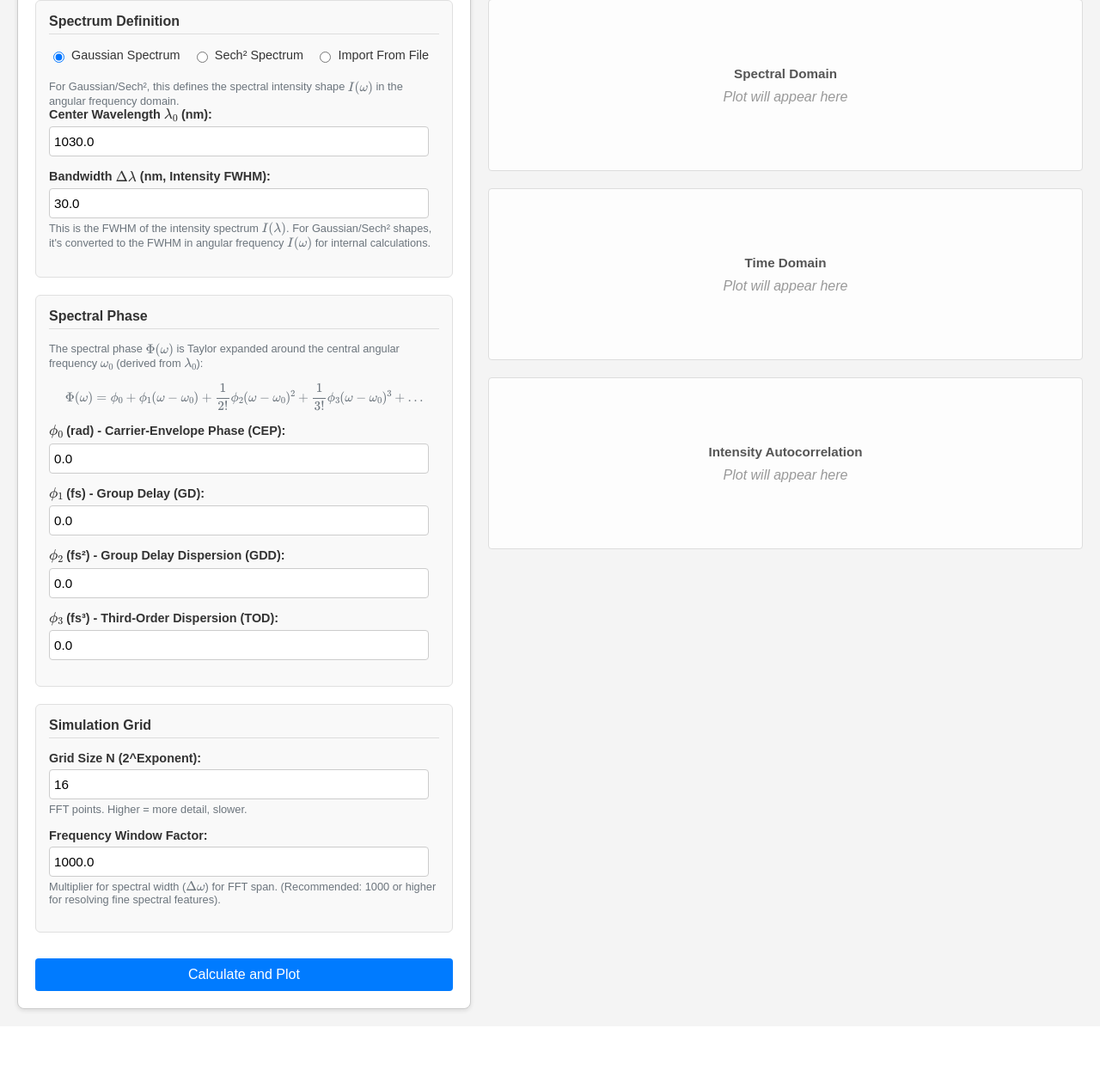
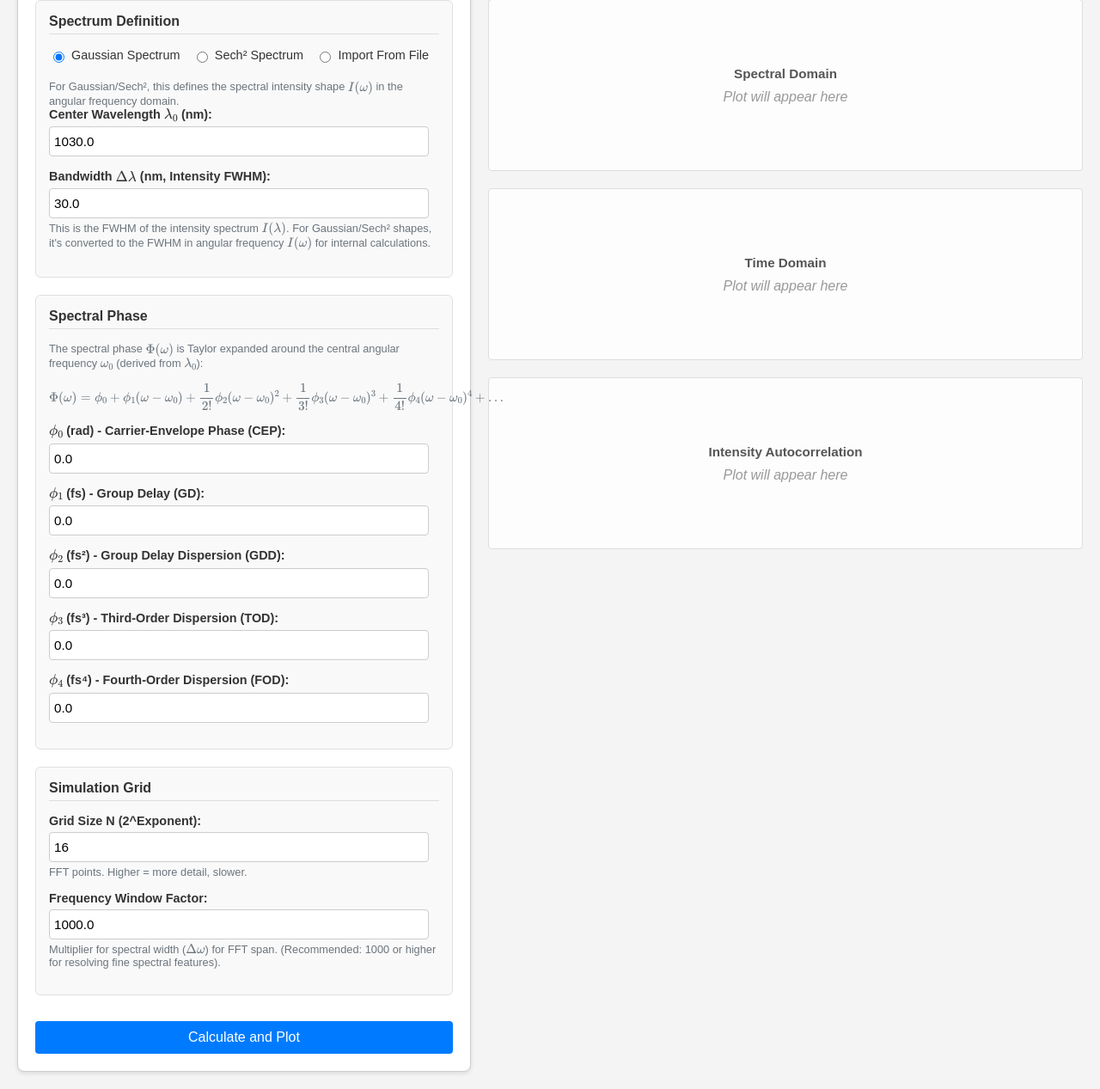
Before and after one commit to physicify-simulab/PulseDispersionAnalyzer, a Flask app: page /tool in a window 1280 px wide. Shown: the part 201-1468 px from the top of the page at 86% size. Before the commit the page ends 1381 px from the top, so only its background shows below. Run offline with Flask 3, Linux system fonts and the light colour scheme; some libraries are stand-ins or nearby versions.

Commit message:
adding FOD

```diff
--- a/app.py
+++ b/app.py
@@ -35,6 +35,7 @@ DEFAULT_PARAMS = {
     "phi1": 0.0,
     "phi2": 0.0,
     "phi3": 0.0,
+    "phi4": 0.0, # Added fourth-order dispersion
     "N_exponent": 16,
     "freq_window_factor": 1000.0,
     "cropping_fwhm_multiplier": 4.0
@@ -242,6 +243,7 @@ def calculate():
             "phi1": form_data.get('phi1', DEFAULT_PARAMS['phi1'], type=float),
             "phi2": form_data.get('phi2', DEFAULT_PARAMS['phi2'], type=float),
             "phi3": form_data.get('phi3', DEFAULT_PARAMS['phi3'], type=float),
+            "phi4": form_data.get('phi4', DEFAULT_PARAMS['phi4'], type=float), # Added fourth-order
             "N_exponent": n_exponent, # Use the (potentially unlimited locally) n_exponent
             "freq_window_factor": form_data.get('freq_window_factor', DEFAULT_PARAMS['freq_window_factor'], type=float)
         }
--- a/templates/index.html
+++ b/templates/index.html
@@ -111,7 +111,7 @@
                     <div class="parameter-section">
                         <h3>Spectral Phase</h3>
                         <small>The spectral phase \(\Phi(\omega)\) is Taylor expanded around the central angular frequency \(\omega_0\) (derived from \(\lambda_0\)):<br>
-                        $$\Phi(\omega) = \phi_0 + \phi_1 (\omega - \omega_0) + \frac{1}{2!} \phi_2 (\omega - \omega_0)^2 + \frac{1}{3!} \phi_3 (\omega - \omega_0)^3 + \dots$$
+                        $$\Phi(\omega) = \phi_0 + \phi_1 (\omega - \omega_0) + \frac{1}{2!} \phi_2 (\omega - \omega_0)^2 + \frac{1}{3!} \phi_3 (\omega - \omega_0)^3 + \frac{1}{4!} \phi_4 (\omega - \omega_0)^4 + \dots$$
                         </small>
                         <div class="control-group">
                             <label for="phi0">\(\phi_0\) (rad) - Carrier-Envelope Phase (CEP):</label>
@@ -128,6 +128,10 @@
                         <div class="control-group">
                             <label for="phi3">\(\phi_3\) (fs³) - Third-Order Dispersion (TOD):</label>
                             <input type="number" id="phi3" name="phi3" value="{{ params.phi3 }}" step="any" required>
+                        </div>
+                        <div class="control-group">
+                            <label for="phi4">\(\phi_4\) (fs⁴) - Fourth-Order Dispersion (FOD):</label>
+                            <input type="number" id="phi4" name="phi4" value="{{ params.phi4 }}" step="any" required>
                         </div>
                     </div>
 
```
Also changed, not shown: phase_calculator_logic.py (+7 -3 lines).
